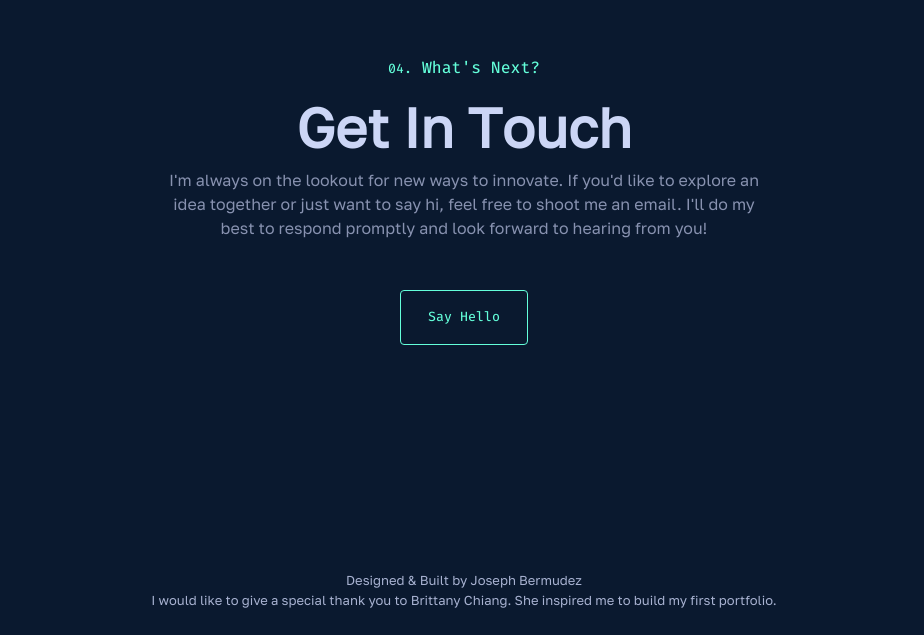
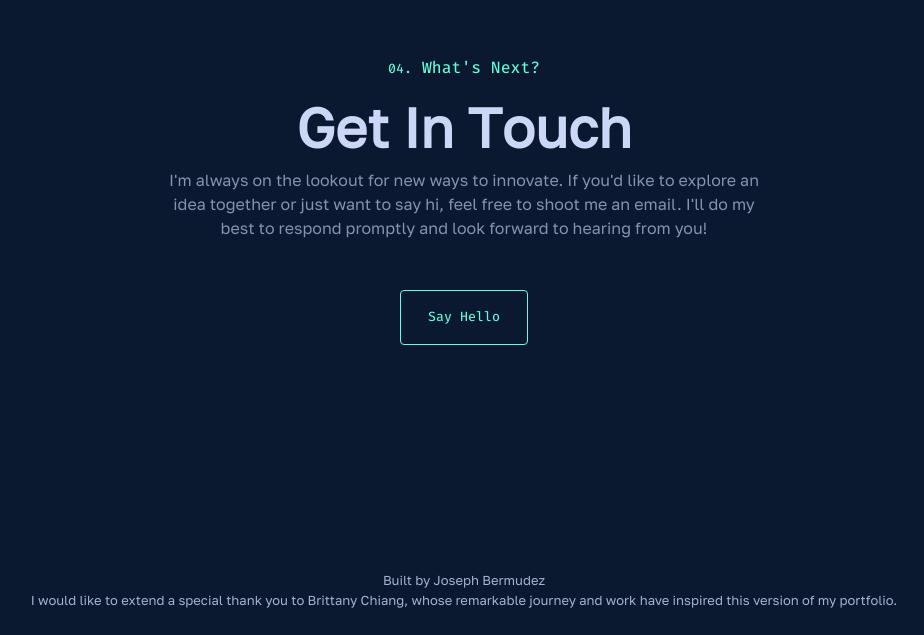
Before and after one commit to JosephBerm/Portfolio, a React (Create React App) app: page / in a window 1280 px wide. Shown: the part 5128-5763 px from the top of the page, without its empty margins (176-1100 px from the left). Built offline with nearby package versions, Linux system fonts and the light colour scheme.

Commit message:
Footer message and background css fixes

```diff
--- a/src/components/AppFooter.jsx
+++ b/src/components/AppFooter.jsx
@@ -15,11 +15,11 @@ function AppFooter(props) {
 					href={userProfile.links.github.link}
 					rel='noopener noreferrer'
 					target='_blank'>
-					<p>Designed &amp; Built by {userProfile.name}</p>
+					<p>Built by {userProfile.name}</p>
 					<div className='special-thanks'>
 						<p>
-							I would like to give a special thank you to Brittany Chiang. She
-							inspired me to build my first portfolio.
+							I would like to extend a special thank you to Brittany Chiang, whose
+							remarkable journey and work have inspired this version of my portfolio.
 						</p>
 					</div>
 				</a>
--- a/src/css/Background.css
+++ b/src/css/Background.css
@@ -930,54 +930,54 @@
 
 @keyframes animStarFastOuter {
 	0% {
-		transform: translate(1750px, 0px);
+		transform: translate(1950px, 0px);
 	}
 	100% {
-		transform: translate(1750px, -50vh);
+		transform: translate(1950px, -50vh);
 	}
 }
 
 @keyframes animStarGravityFastOuter {
 	0% {
-		transform: translate(1750px, -50vh);
+		transform: translate(1950px, -50vh);
 	}
 	100% {
-		transform: translate(1750px, 0);
+		transform: translate(1950px, 0);
 	}
 }
 @keyframes animStarSlowOuter {
 	0% {
-		transform: translate(1750px, 0px);
+		transform: translate(1950px, 0px);
 	}
 	100% {
-		transform: translate(1750px, -15vh);
+		transform: translate(1950px, -15vh);
 	}
 }
 
 @keyframes animStarGravitySlowOuter {
 	0% {
-		transform: translate(1750px, -15vh);
+		transform: translate(1950px, -15vh);
 	}
 	100% {
-		transform: translate(1750px, 0);
+		transform: translate(1950px, 0);
 	}
 }
 
 @keyframes animStarNormOuter {
 	0% {
-		transform: translate(1750px, 0px);
+		transform: translate(1950px, 0px);
 	}
 	100% {
-		transform: translate(1750px, -25vh);
+		transform: translate(1950px, -25vh);
 	}
 }
 
 @keyframes animStarGravityNormOuter {
 	0% {
-		transform: translate(1750px, -25vh);
+		transform: translate(1950px, -25vh);
 	}
 	100% {
-		transform: translate(1750px, 0);
+		transform: translate(1950px, 0);
 	}
 }
 
```
